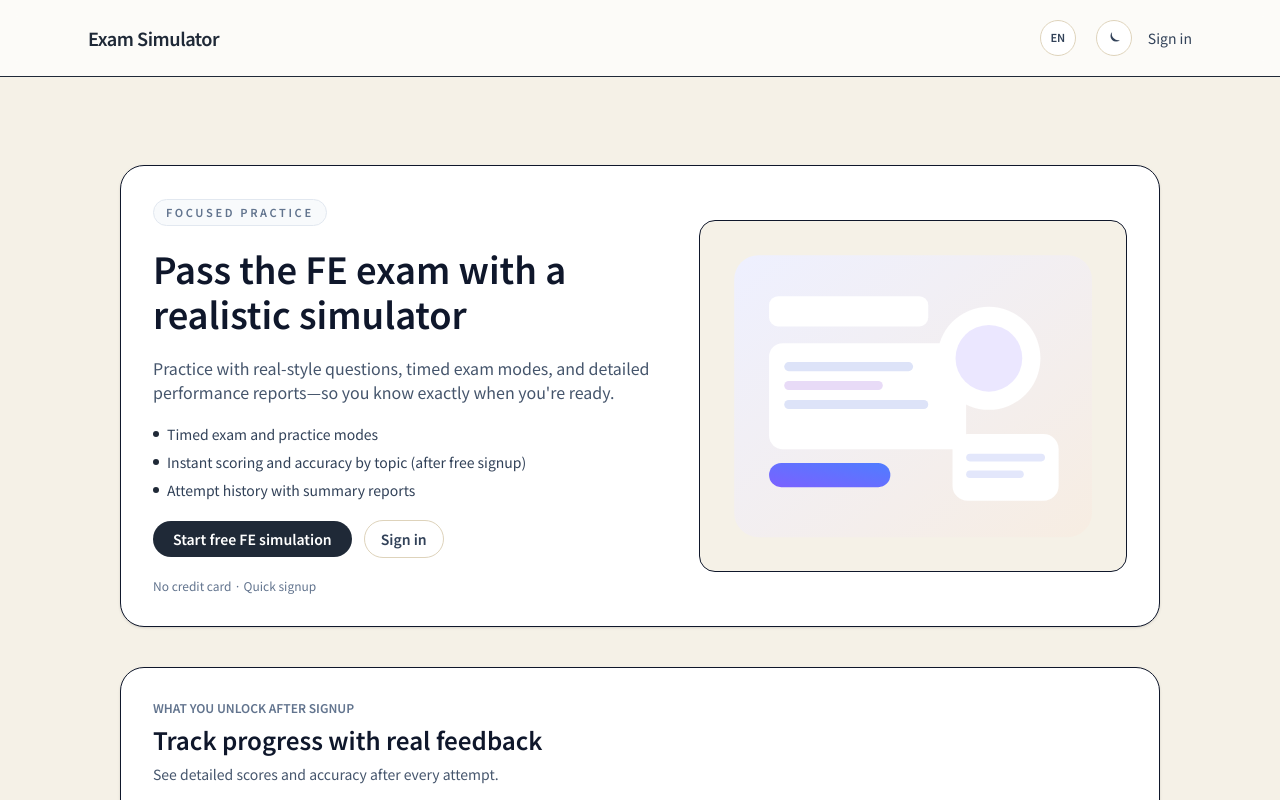
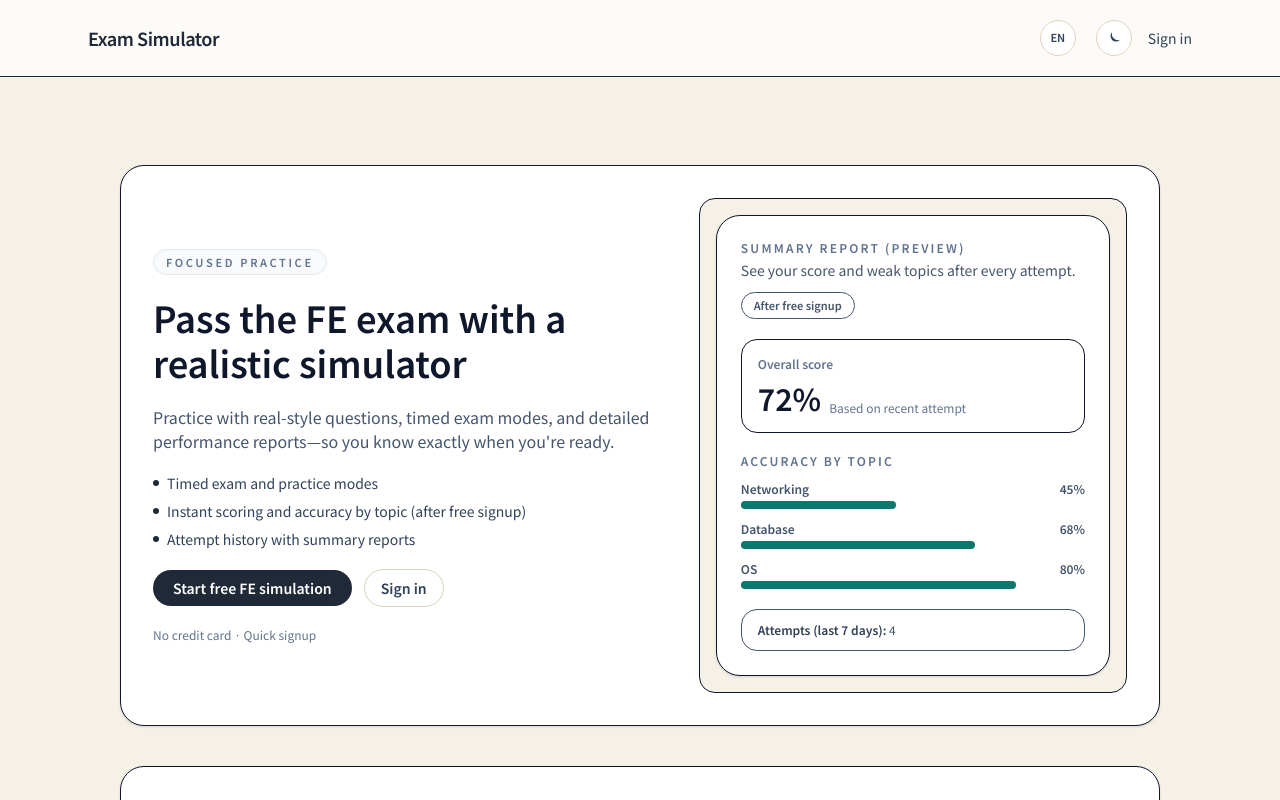
Before and after one commit to YeHtutAung/exam-simulator, a Next.js app: page / in a window 1280 px wide. Shown: the top 800 px of the page. Built offline with nearby package versions, Linux system fonts and the light colour scheme; no server answers; the database is empty.

Commit message:
Add summary report preview card

```diff
--- a/src/app/_components/home/HomePageClient.tsx
+++ b/src/app/_components/home/HomePageClient.tsx
@@ -5,6 +5,7 @@ import type { RefObject } from "react";
 import Link from "next/link";
 import { useRouter } from "next/navigation";
 import { useTranslations } from "next-intl";
+import { ReportPreviewCard } from "./ReportPreviewCard";
 
 type ExamSummary = {
   id: string;
@@ -42,40 +43,6 @@ const seasonColors = {
   autumn: { accent: "#4F7DFF", soft: "rgba(79, 125, 255, 0.18)" },
   winter: { accent: "#7B61FF", soft: "rgba(123, 97, 255, 0.18)" },
 };
-
-function HeroIllustration() {
-  return (
-    <svg
-      viewBox="0 0 520 420"
-      role="img"
-      aria-label="Focused practice illustration"
-      className="h-full w-full"
-    >
-      <defs>
-        <linearGradient id="hero-gradient" x1="0" y1="0" x2="1" y2="1">
-          <stop offset="0%" stopColor="#EEF0FF" />
-          <stop offset="100%" stopColor="#F7EDE2" />
-        </linearGradient>
-        <linearGradient id="hero-accent" x1="0" y1="1" x2="1" y2="0">
-          <stop offset="0%" stopColor="#7B61FF" />
-          <stop offset="100%" stopColor="#4F7DFF" />
-        </linearGradient>
-      </defs>
-      <rect x="24" y="24" width="472" height="372" rx="32" fill="url(#hero-gradient)" />
-      <rect x="70" y="78" width="210" height="40" rx="12" fill="#fff" />
-      <rect x="70" y="140" width="260" height="140" rx="18" fill="#fff" />
-      <rect x="90" y="165" width="170" height="12" rx="6" fill="#DDE3F8" />
-      <rect x="90" y="190" width="130" height="12" rx="6" fill="#E8DBF7" />
-      <rect x="90" y="215" width="190" height="12" rx="6" fill="#DDE3F8" />
-      <rect x="70" y="298" width="160" height="32" rx="16" fill="url(#hero-accent)" />
-      <circle cx="360" cy="160" r="68" fill="#fff" />
-      <circle cx="360" cy="160" r="44" fill="#7B61FF" opacity="0.15" />
-      <rect x="312" y="260" width="140" height="88" rx="20" fill="#fff" />
-      <rect x="330" y="286" width="104" height="10" rx="5" fill="#E3E7FB" />
-      <rect x="330" y="308" width="76" height="10" rx="5" fill="#E3E7FB" />
-    </svg>
-  );
-}
 
 function HeroSection({
   onPrimaryCta,
@@ -133,7 +100,7 @@ function HeroSection({
           <p className="text-xs text-slate-500">{t("hero.hint")}</p>
         </div>
         <div className="rounded-2xl border border-sand-200 bg-sand p-4">
-          <HeroIllustration />
+          <ReportPreviewCard />
         </div>
       </div>
     </section>
--- /dev/null
+++ b/src/app/_components/home/ReportPreviewCard.tsx
@@ -0,0 +1,67 @@
+"use client";
+
+import { useTranslations } from "next-intl";
+
+const topics = [
+  { key: "networking", value: 45 },
+  { key: "database", value: 68 },
+  { key: "os", value: 80 },
+];
+
+export function ReportPreviewCard() {
+  const t = useTranslations("home");
+
+  return (
+    <div className="rounded-3xl border border-sand-200 bg-white p-6 shadow-sm">
+      <div className="flex flex-wrap items-start justify-between gap-3">
+        <div className="min-w-0 space-y-1">
+          <p className="text-xs font-semibold uppercase tracking-[0.18em] text-slate-500">
+            {t("reportPreview.title")}
+          </p>
+          <p className="text-sm text-slate-600">{t("reportPreview.caption")}</p>
+        </div>
+        <span className="rounded-full border border-sand-200 bg-sand-100/60 px-3 py-1 text-[11px] font-semibold text-slate-600">
+          {t("reportPreview.afterSignup")}
+        </span>
+      </div>
+
+      <div className="mt-5 rounded-2xl border border-sand-200 bg-sand-100/60 p-4">
+        <p className="text-xs font-semibold text-slate-500">{t("reportPreview.overallScore")}</p>
+        <div className="mt-2 flex items-end gap-2">
+          <span className="text-3xl font-semibold text-slate-900">72%</span>
+          <span className="text-xs text-slate-500">{t("reportPreview.recentAttempt")}</span>
+        </div>
+      </div>
+
+      <div className="mt-5 space-y-3">
+        <p className="text-xs font-semibold uppercase tracking-[0.18em] text-slate-500">
+          {t("reportPreview.accuracyByTopic")}
+        </p>
+        <div className="space-y-3">
+          {topics.map((topic) => (
+            <div key={topic.key} className="space-y-1">
+              <div className="flex items-center justify-between text-xs font-semibold text-slate-600">
+                <span>{t(`topics.${topic.key}`)}</span>
+                <span>{topic.value}%</span>
+              </div>
+              <div className="h-2 w-full rounded-full bg-sand-200/80">
+                <div
+                  className="h-2 rounded-full bg-accent"
+                  style={{ width: `${topic.value}%` }}
+                  aria-hidden="true"
+                />
+              </div>
+            </div>
+          ))}
+        </div>
+      </div>
+
+      <div className="mt-5 rounded-2xl border border-sand-200 bg-white/70 px-4 py-3 text-xs text-slate-600">
+        <span className="font-semibold text-slate-700">
+          {t("reportPreview.attemptsLast7Days")}:
+        </span>{" "}
+        4
+      </div>
+    </div>
+  );
+}
--- a/src/messages/en.json
+++ b/src/messages/en.json
@@ -65,6 +65,20 @@
       "browseAll": "Browse all questions",
       "start": "Start",
       "empty": "No exams yet. Add one in the admin dashboard."
+    },
+    "reportPreview": {
+      "title": "Summary report (preview)",
+      "afterSignup": "After free signup",
+      "caption": "See your score and weak topics after every attempt.",
+      "overallScore": "Overall score",
+      "recentAttempt": "Based on recent attempt",
+      "accuracyByTopic": "Accuracy by topic",
+      "attemptsLast7Days": "Attempts (last 7 days)"
+    },
+    "topics": {
+      "networking": "Networking",
+      "database": "Database",
+      "os": "OS"
     }
   },
   "dashboard": {
--- a/src/messages/my.json
+++ b/src/messages/my.json
@@ -65,6 +65,20 @@
       "browseAll": "မေးခွန်းအားလုံး ကြည့်ရန်",
       "start": "စတင်ရန်",
       "empty": "စာမေးပွဲ မရှိသေးပါ။ Admin ဒက်ရှ်ဘုတ်တွင် ထည့်ပါ။"
+    },
+    "reportPreview": {
+      "title": "အနှစ်ချုပ် အစီရင်ခံစာ (နမူနာ)",
+      "afterSignup": "အခမဲ့စာရင်းသွင်းပြီးနောက်",
+      "caption": "ကြိုးစားမှုတိုင်းအပြီး အမှတ်နှင့် အားနည်းရာများကို ကြည့်နိုင်ပါသည်။",
+      "overallScore": "စုစုပေါင်း အမှတ်",
+      "recentAttempt": "နောက်ဆုံးကြိုးစားမှုအပေါ် အခြေခံ",
+      "accuracyByTopic": "ခေါင်းစဉ်အလိုက် တိကျမှု",
+      "attemptsLast7Days": "ကြိုးစားမှု (နောက် ၇ ရက်)"
+    },
+    "topics": {
+      "networking": "ကွန်ယက်",
+      "database": "ဒေတာဘေ့စ်",
+      "os": "OS"
     }
   },
   "dashboard": {
```
